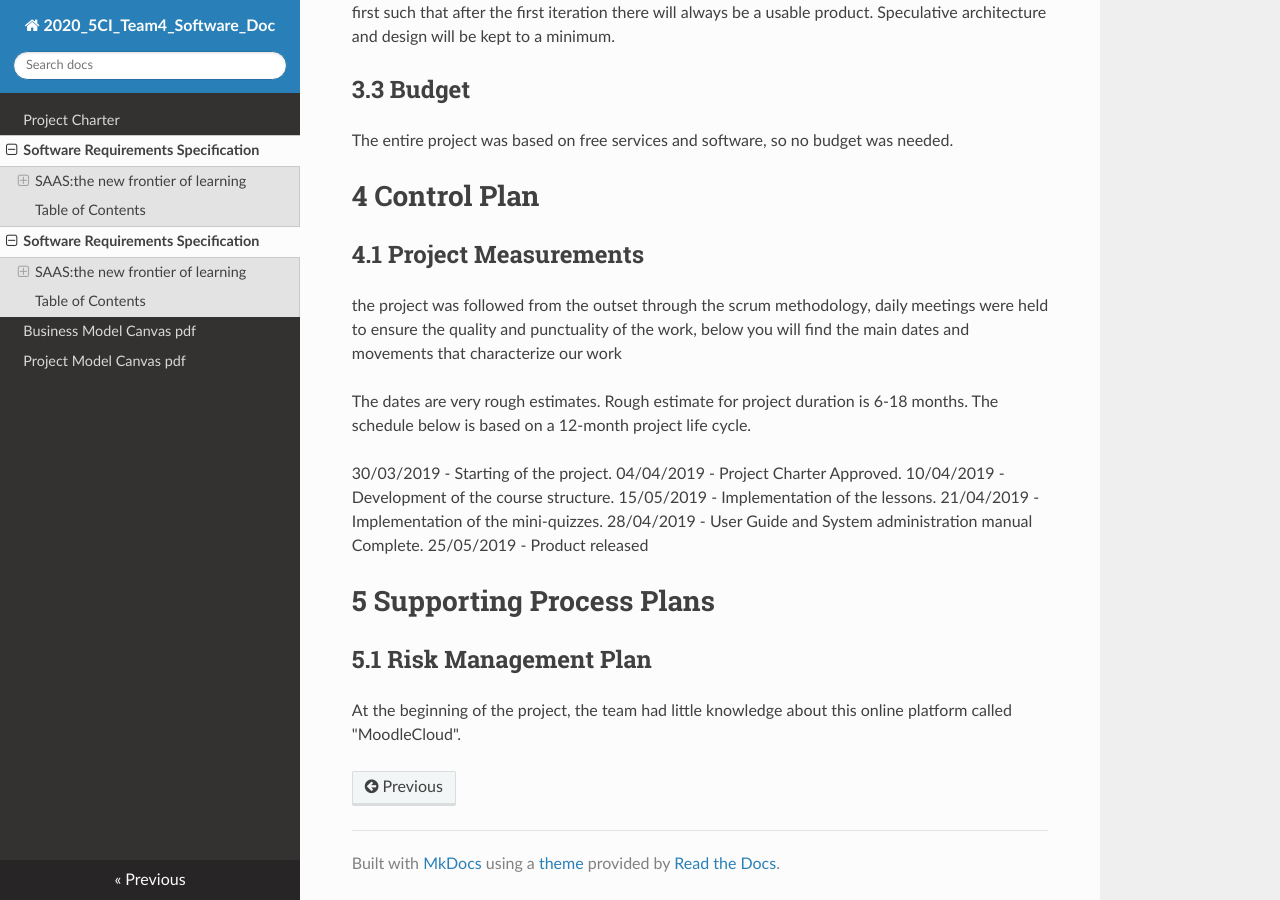
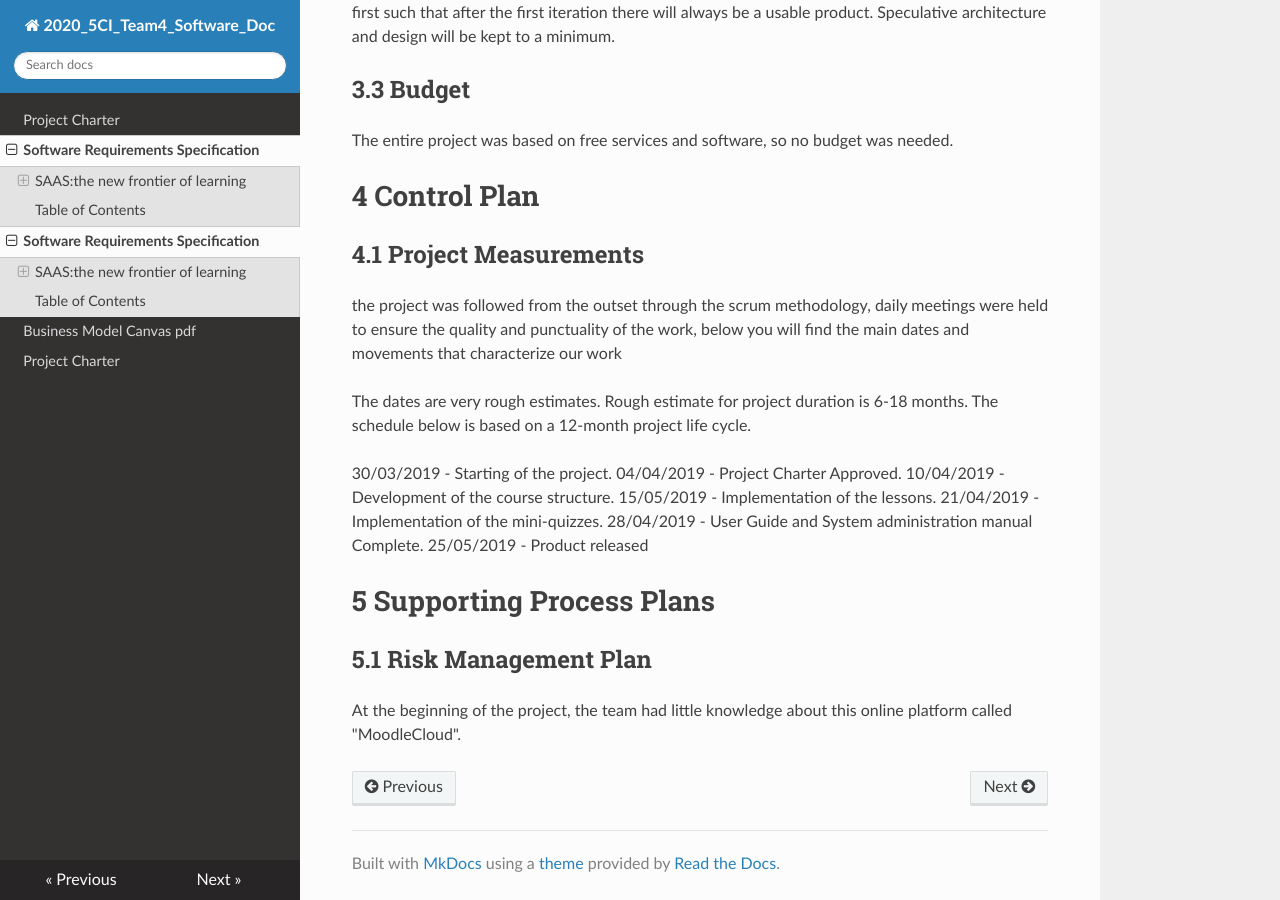
Before and after one commit to BonettiPietro/2020_5CI_team4_Bonetti, an MkDocs documentation site: the page built from docs/Software Project Management Plan.md, in a window 1280 px wide and 900 px high, scrolled down 4322 px. Built offline with MkDocs 1.6.1, drawn with Linux system fonts in a browser that asks for light colours; nearby versions of some CDN libraries.

Commit message:
Update mkdocs.yml

```diff
--- a/mkdocs.yml
+++ b/mkdocs.yml
@@ -4,7 +4,7 @@ nav:
     - 'Software Requirements Specification': 'Software Project Management Plan.md'
     - 'Software Project Management plan': 'Software Project Management Plan.md'
     - 'Business Model Canvas pdf': 'business_model_canvas_poster.pdf'
-    - 'Project Model Canvas pdf': 'Project_Model_Canvas.pdf'
+    - 'Project Model Canvas pdf': 'Project_Charter_Doc.md'
 
 theme:
     name: readthedocs
```
